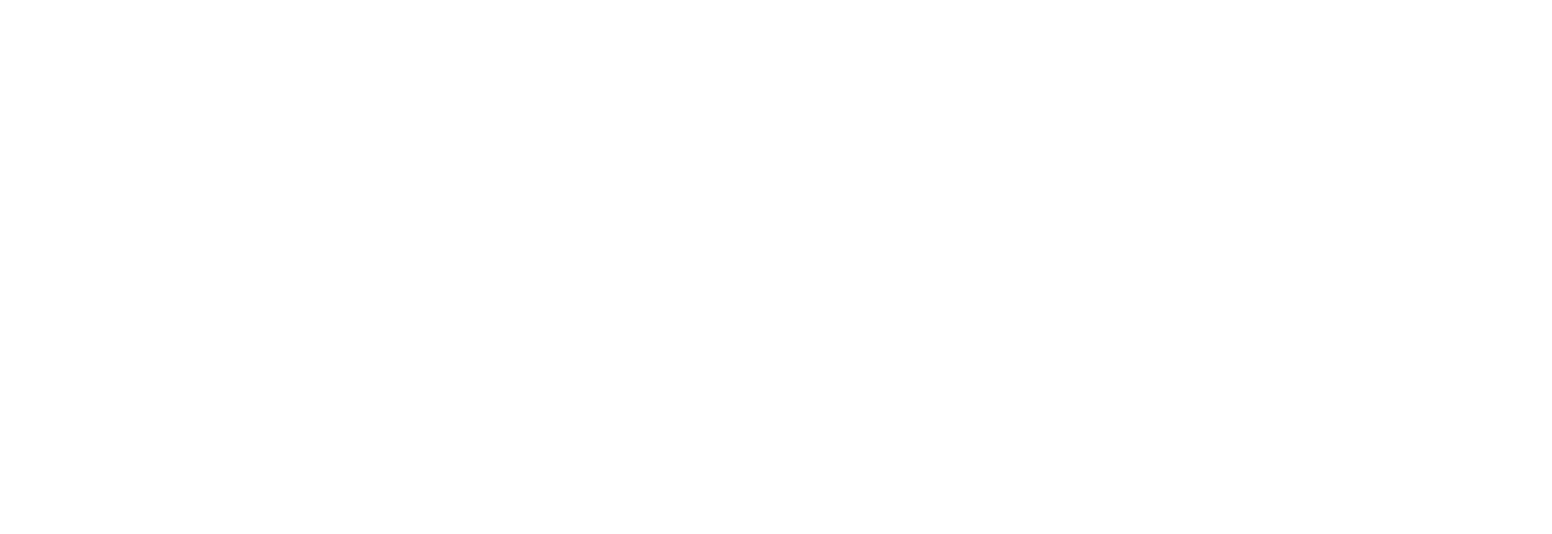
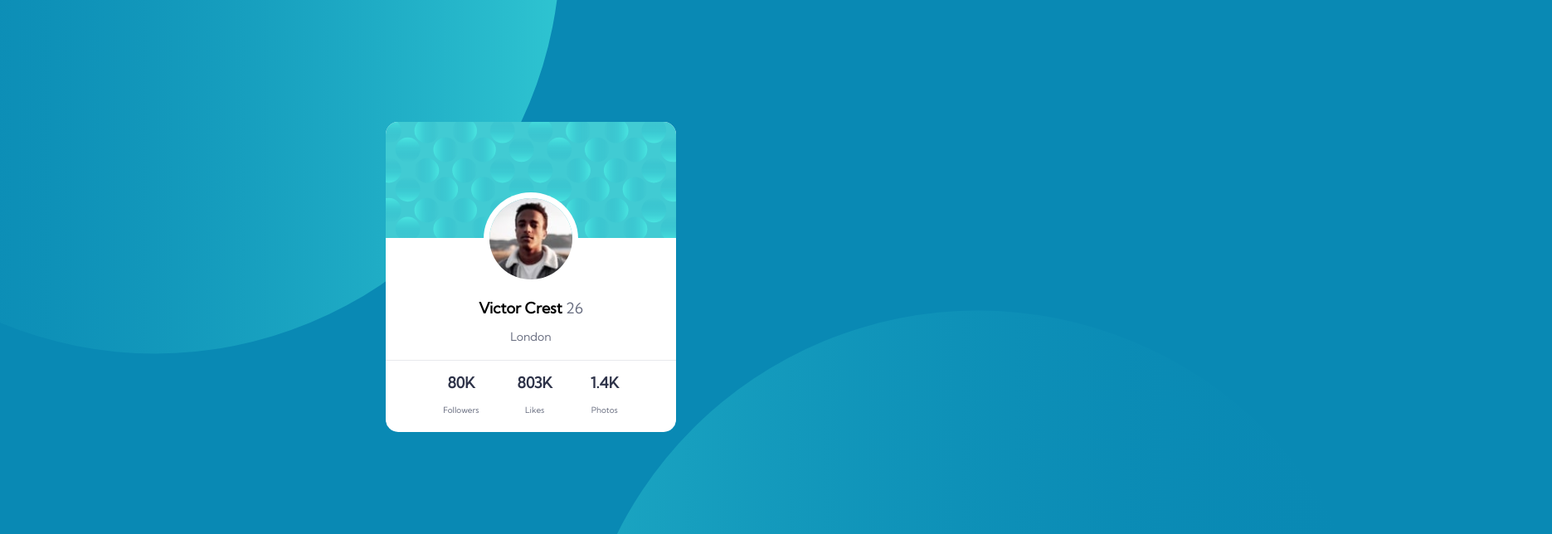
Before and after one commit to FernandoTejedorL/profile-card-component, a plain HTML site: page index.html in a window 1280 px wide. Shown: the top 644 px of the page at 83% size, 1871 px wide, since content can reach past the window. Drawn offline with Linux system fonts and the light colour scheme.

Commit message:
completed

```diff
--- a/css/styles.css
+++ b/css/styles.css
@@ -25,5 +25,164 @@ ul {
 
 body {
   margin: 0;
-  font-family: sans-serif;
+  font-family: "Kumbh Sans", serif;
+  background-color: #0989b4;
 }
+
+.img-top {
+  position: relative;
+  top: -310px;
+  left: -420px;
+  height: 621px;
+  width: 621;
+  rotate: 45deg;
+}
+
+@media screen and (width>768px) {
+  .img-top {
+    position: absolute;
+    top: -551px;
+    left: -300px;
+    height: 978px;
+    width: 976px;
+  }
+}
+
+.card {
+  position: absolute;
+  top: 0;
+  left: 0;
+  display: flex;
+  flex-direction: column;
+  align-items: center;
+  height: 374px;
+  width: 326px;
+  margin-top: 147px;
+  margin-inline: 25px;
+  padding: 0;
+  background-color: white;
+  border-radius: 15px;
+  overflow: hidden;
+}
+
+@media screen and (width>768px) {
+  .card {
+    position: relative;
+    margin-inline: auto;
+    width: 350px;
+  }
+}
+
+.selfie {
+  position: relative;
+  top: -48px;
+  height: 100px;
+  width: 100px;
+  border-radius: 50%;
+  overflow: hidden;
+  box-shadow: 0 0 0px 7px white;
+}
+
+.self-pic {
+  display: block;
+  height: 100px;
+  width: 100px;
+}
+
+.nameg {
+  position: relative;
+  top: -40px;
+  display: flex;
+  flex-direction: column;
+  justify-content: flex-start;
+  align-items: center;
+  height: 49px;
+  width: 135px;
+}
+
+.name {
+  font-size: 18px;
+  font-weight: 700;
+  margin-bottom: 0px;
+}
+
+.regular {
+  font-weight: 400;
+  color: #6b7082;
+}
+
+.city {
+  color: #6b7082;
+  font-size: 14px;
+  font-weight: 400;
+}
+
+.counters {
+  display: flex;
+  justify-content: center;
+  gap: 38px;
+  height: 88px;
+  width: 326px;
+  border-top: 1px solid #e8e9ec;
+}
+
+@media screen and (width>768px) {
+  .counters {
+    width: 350px;
+    justify-content: center;
+    gap: 46px;
+  }
+}
+
+.numandfollow {
+  display: flex;
+  flex-direction: column;
+  align-items: center;
+}
+
+.numandlikes {
+  display: flex;
+  flex-direction: column;
+  justify-content: flex-start;
+  align-items: center;
+}
+
+.numandpics {
+  display: flex;
+  flex-direction: column;
+  justify-content: flex-start;
+  align-items: center;
+}
+
+.numb {
+  color: #2e3349;
+  font-size: 18px;
+  font-weight: 700;
+}
+
+.capt {
+  color: #6b7082;
+  font-size: 10px;
+  font-weight: 400;
+  margin-top: 0;
+}
+
+.img-bot {
+  position: relative;
+  top: -280px;
+  left: 175px;
+  height: 622px;
+  width: 621px;
+  rotate: -45deg;
+  z-index: -1;
+}
+
+@media screen and (width>768px) {
+  .img-bot {
+    position: absolute;
+    top: 374px;
+    left: 692px;
+    height: 978px;
+    width: 976px;
+  }
+}
--- a/index.html
+++ b/index.html
@@ -3,8 +3,46 @@
   <head>
     <meta charset="UTF-8" />
     <meta name="viewport" content="width=device-width, initial-scale=1.0" />
+    <link rel="preconnect" href="https://fonts.googleapis.com" />
+    <link rel="preconnect" href="https://fonts.gstatic.com" crossorigin />
+    <link
+      href="https://fonts.googleapis.com/css2?family=Kumbh+Sans:YOPQ@40..300&display=swap"
+      rel="stylesheet"
+    />
     <link rel="stylesheet" href="./css/styles.css" />
     <title>Document</title>
   </head>
-  <body></body>
+  <body>
+    <main class="gradientback">
+      <img class="img-top" src="./images/bg-pattern-top.svg" alt="" />
+      <article class="card">
+        <div class="radius">
+          <img src="./images/bg-pattern-card.svg" alt="" />
+        </div>
+        <div class="selfie">
+          <img class="self-pic" src="./images/image-victor.jpg" alt="" />
+        </div>
+
+        <div class="nameg">
+          <h1 class="name">Victor Crest <span class="regular">26</span></h1>
+          <h3 class="city">London</h3>
+        </div>
+        <div class="counters">
+          <div class="numandfollow">
+            <h2 class="numb">80K</h2>
+            <h4 class="capt">Followers</h4>
+          </div>
+          <div class="numandlikes">
+            <h2 class="numb">803K</h2>
+            <h4 class="capt">Likes</h4>
+          </div>
+          <div class="numandpics">
+            <h2 class="numb">1.4K</h2>
+            <h4 class="capt">Photos</h4>
+          </div>
+        </div>
+      </article>
+      <img class="img-bot" src="./images/bg-pattern-bottom.svg" alt="" />
+    </main>
+  </body>
 </html>
```
Also changed, not shown: images/bg-pattern-bottom.svg (added), images/bg-pattern-card.svg (added), images/bg-pattern-top.svg (added), images/image-victor.jpg (added).
